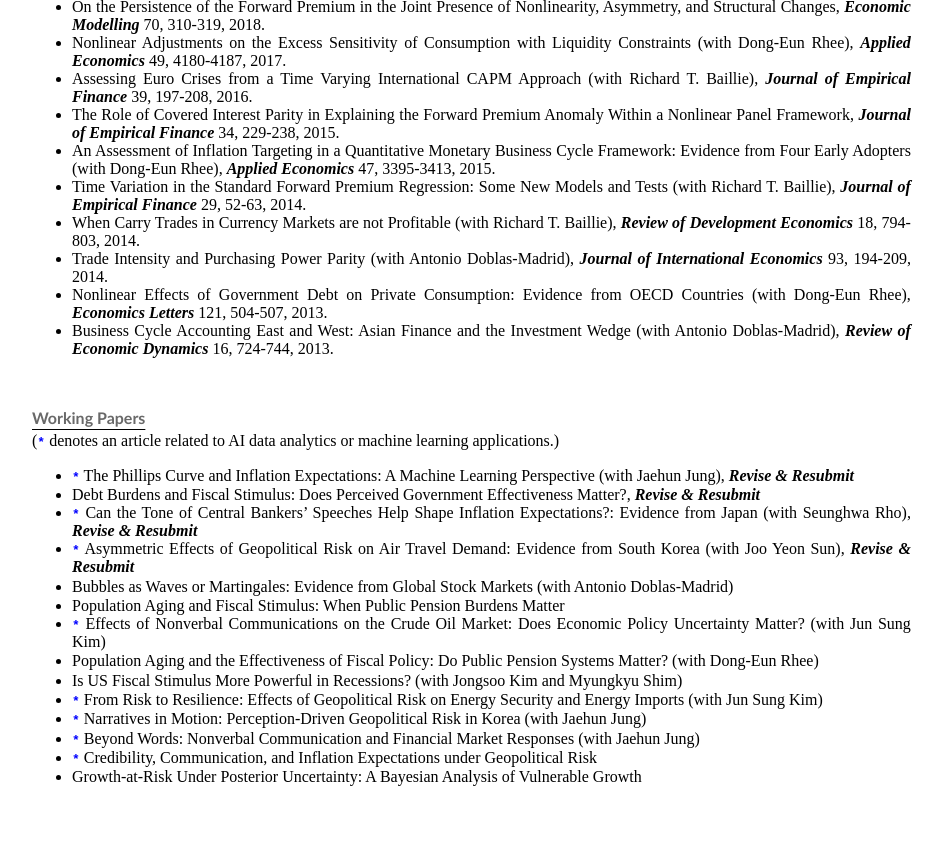
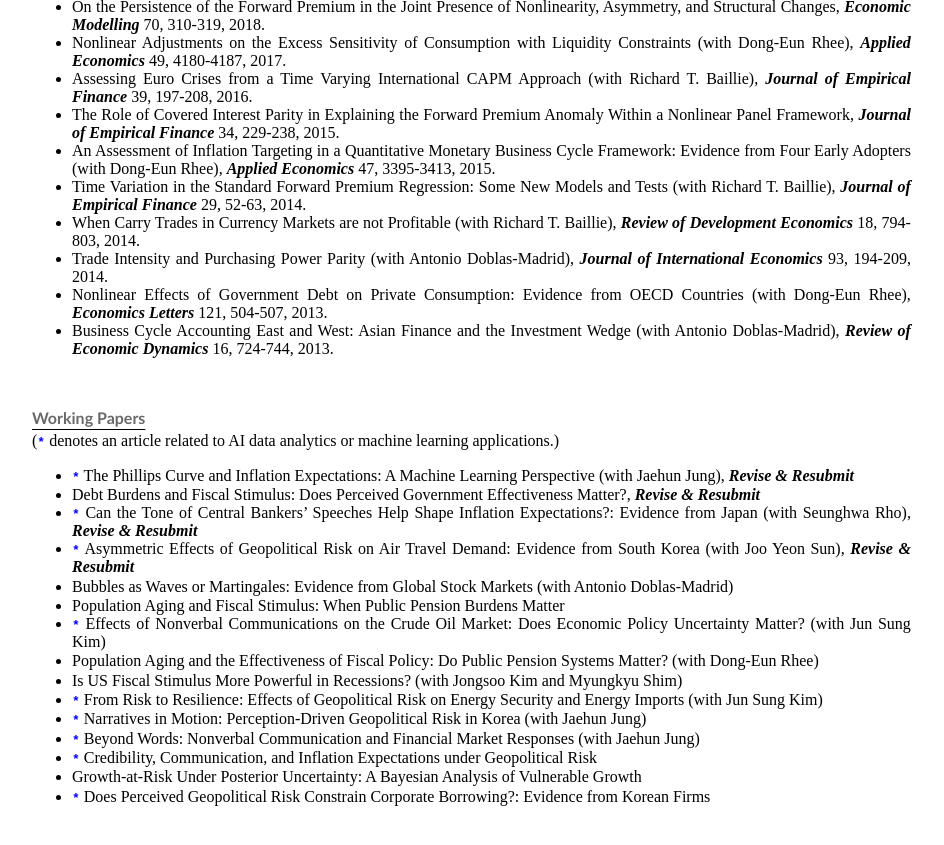
Before and after one commit to dooyeoncho/dooyeoncho.github.io, a Jekyll site: the page built from pages/research.html, in a window 1280 px wide and 900 px high, scrolled down 1152 px. Shown: the top 845 px of the window, without its empty margins (160-1104 px from the left). Built offline with Jekyll 4.4.1, drawn with Linux system fonts in a browser that asks for light colours.

Commit message:
Update research.html

```diff
--- a/pages/research.html
+++ b/pages/research.html
@@ -80,5 +80,6 @@
 		<span><li><code style="color : blue"><b>*</b></code> Beyond Words: Nonverbal Communication and Financial Market Responses (with Jaehun Jung)</li></span>
 		<span><li><code style="color : blue"><b>*</b></code> Credibility, Communication, and Inflation Expectations under Geopolitical Risk</li></span>
 		<span><li> Growth-at-Risk Under Posterior Uncertainty: A Bayesian Analysis of Vulnerable Growth</li></span>
+		<span><li><code style="color : blue"><b>*</b></code> Does Perceived Geopolitical Risk Constrain Corporate Borrowing?: Evidence from Korean Firms</li></span>
 	</ul>
 </div>&nbsp;&nbsp;&nbsp;&nbsp;&nbsp;&nbsp;
```
